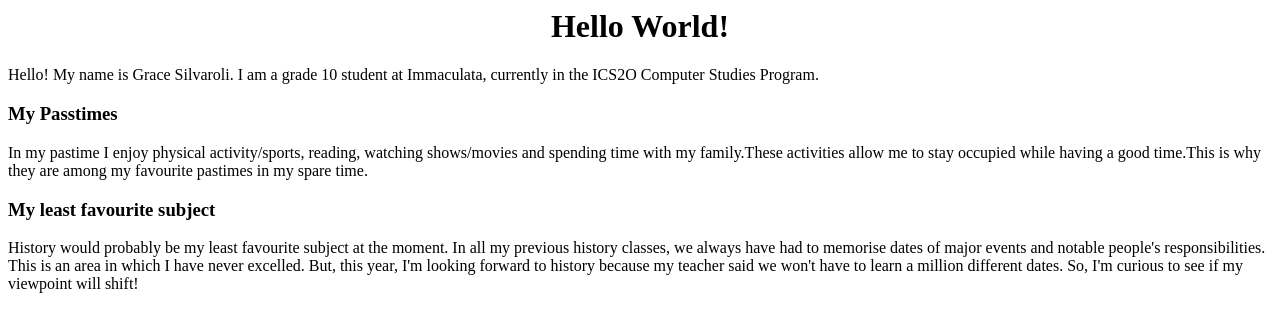
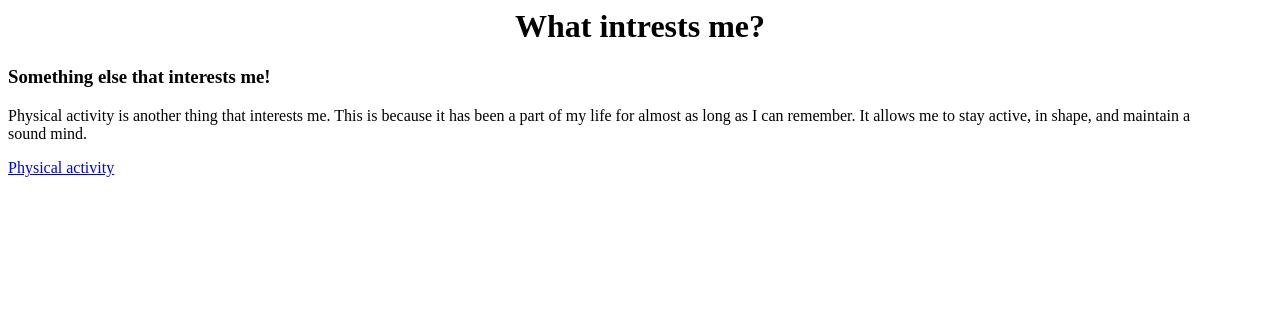
Before and after one commit to ICS20-Programming-Grace-S/Unit1-01-HTML-HelloWorld-, a plain HTML site: page index2.html in a window 1280 px wide. Drawn offline with Linux system fonts and the light colour scheme.

Commit message:
<html>   <head>     <title> ISC2O | More about me </title>   </head>     <style>     h1 {text-align: center;}     </style>     <body>         <h1> What intrests me? </h1>         <h3> Something else that interests me!</h3>         <p> Physical activity is another thing that interests me. This is because it has been a part of my life for almost as long as I can remember. It allows me to stay active, in shape, and maintain a sound mind.</p>         <a href="https://www.medicalnewstoday.com/articles/153390"> Physical activity </a>     </body> </html>

```diff
--- a/index2.html
+++ b/index2.html
@@ -1,16 +1,14 @@
 <html>
   <head>
-    <title> ICS2O Second Page </title>
+    <title> ISC2O | More about me </title>
   </head>
     <style>
     h1 {text-align: center;}
     </style>
-      <body>
-        <h1> Hello World! </h1>
-        <p> Hello! My name is Grace Silvaroli. I am a grade 10 student at Immaculata, currently in the ICS2O Computer Studies Program.</p>
-        <h3> My Passtimes </h3>
-        <p> In my pastime I enjoy physical activity/sports, reading, watching shows/movies and spending time with my family.These activities allow me to stay occupied while having a good time.This is why they are among my favourite pastimes in my spare time.
-        </p>
-        <h3> My least favourite subject</h3>
-        <p> History would probably be my least favourite subject at the moment. In all my previous history classes, we always have had to  memorise dates of major events and notable people's responsibilities. This is an area in which I have never excelled. But, this year, I'm looking forward to history because my teacher said we won't have to learn a million different dates. So, I'm curious to see if my viewpoint will shift! </p>
-      </body>
+    <body>
+        <h1> What intrests me? </h1>
+        <h3> Something else that interests me!</h3>
+        <p> Physical activity is another thing that interests me. This is because it has been a part of my life for almost as long as I can remember. It allows me to stay active, in shape, and maintain a sound mind.</p>
+        <a href="https://www.medicalnewstoday.com/articles/153390"> Physical activity </a>
+    </body>
+</html>
```
Also changed, not shown: index.html (+1 -1 lines).
